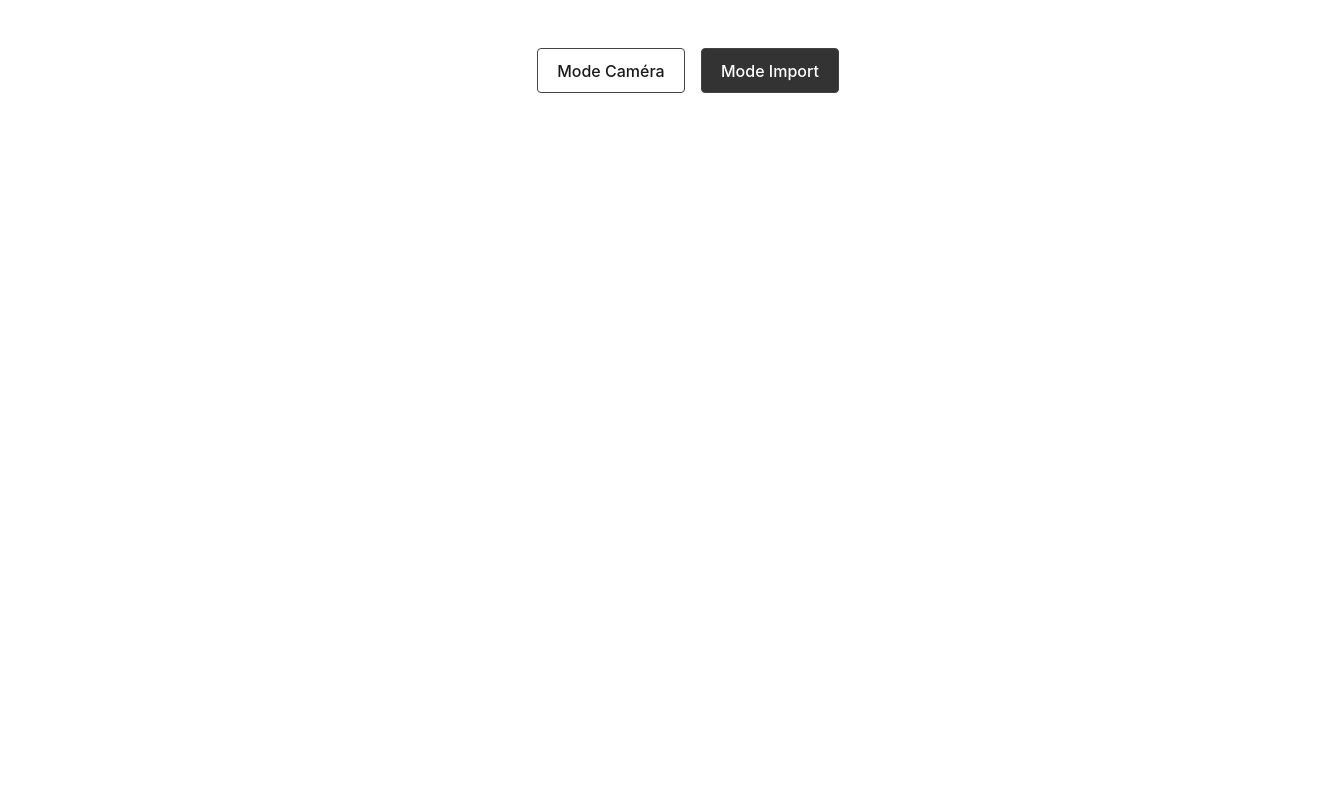
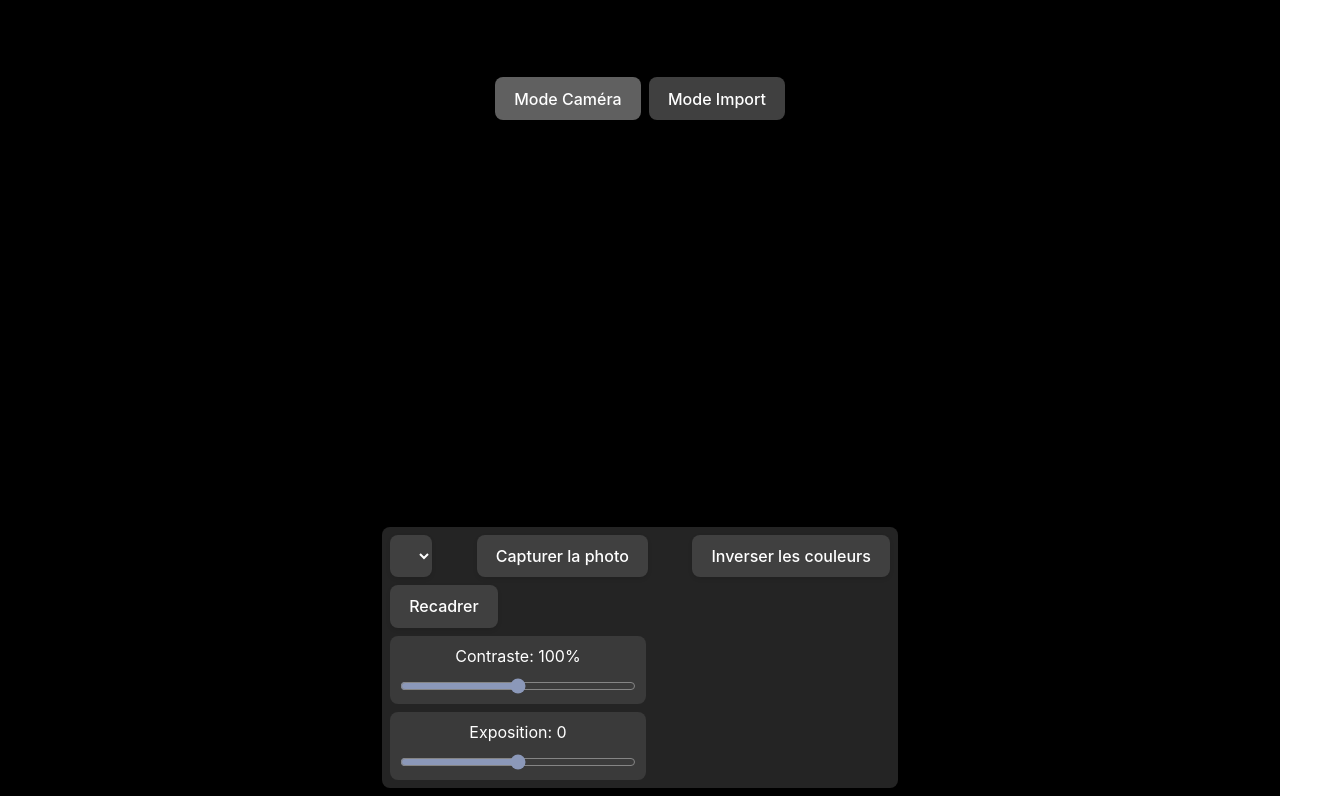
Before and after one commit to stevenbachimont/numerist, a Svelte app: page / in a window 1280 px wide. Shown: the part 204-1000 px from the top of the page, 1344 px wide, since content can reach past the window. Built offline with nearby package versions, Linux system fonts and the light colour scheme.

Commit message:
interface

```diff
--- a/src/routes/+page.svelte
+++ b/src/routes/+page.svelte
@@ -37,6 +37,10 @@
   let mode = 'camera'; // 'camera' ou 'import'
   let isDragging = false;
   let imageFile = null;
+
+  let capturedPhotos = [];
+  let selectedPhoto = null;
+  let isCapturing = false;  // Pour éviter les captures multiples
 
   let updateDisplay = () => {
     if (!videoElement || !displayCanvas) return;
@@ -130,15 +134,20 @@
   }
 
   function capturePhoto() {
-    // Utiliser le canvas d'affichage pour la capture
+    if (isCapturing) return;  // Si déjà en train de capturer, on ignore
+    isCapturing = true;
+
     canvasElement.width = displayCanvas.width;
     canvasElement.height = displayCanvas.height;
     context.drawImage(displayCanvas, 0, 0);
 
     const imageBase64 = canvasElement.toDataURL('image/jpeg');
-    const imageElement = document.createElement('img');
-    imageElement.src = imageBase64;
-    document.body.appendChild(imageElement);
+    capturedPhotos = [{ src: imageBase64, timestamp: Date.now() }, ...capturedPhotos];
+
+    // Réinitialiser après un court délai
+    setTimeout(() => {
+      isCapturing = false;
+    }, 500);  // 500ms de délai avant de permettre une nouvelle capture
   }
 
   function handleKeydown(event) {
@@ -155,6 +164,31 @@
     cropArea.height = cropArea.width;
     cropArea.x = (canvasRect.width - cropArea.width) / 2;
     cropArea.y = (canvasRect.height - cropArea.height) / 2;
+  }
+
+  function getTouchPosition(touch, element) {
+    const rect = element.getBoundingClientRect();
+    return {
+      x: touch.clientX - rect.left,
+      y: touch.clientY - rect.top
+    };
+  }
+
+  function handleTouchStart(event) {
+    const touch = event.touches[0];
+    const pos = getTouchPosition(touch, displayCanvas);
+    handleCropMouseDown({ clientX: touch.clientX, clientY: touch.clientY });
+  }
+
+  function handleTouchMove(event) {
+    if (event.touches.length === 1) {
+      const touch = event.touches[0];
+      handleCropMouseMove({ clientX: touch.clientX, clientY: touch.clientY });
+    }
+  }
+
+  function handleTouchEnd() {
+    handleCropMouseUp();
   }
 
   function handleCropMouseDown(event) {
@@ -495,6 +529,14 @@
     }
   }
 
+  function openModal(photo) {
+    selectedPhoto = photo;
+  }
+
+  function closeModal() {
+    selectedPhoto = null;
+  }
+
   onMount(() => {
     // Initialiser les contextes avec willReadFrequently
     context = initCanvas(canvasElement);
@@ -553,6 +595,9 @@
     {#if mode === 'import' && !imageFile}
       <div
         class="drop-zone {isDragging ? 'dragging' : ''}"
+        role="button"
+        aria-label="Zone de dépôt d'image"
+        tabindex="0"
         on:dragenter={handleDragEnter}
         on:dragover|preventDefault
         on:dragleave={handleDragLeave}
@@ -577,10 +622,14 @@
     {#if isCropping}
       <div
         class="crop-overlay"
+        role="presentation"
         on:mousedown={handleCropMouseDown}
         on:mousemove={handleCropMouseMove}
         on:mouseup={handleCropMouseUp}
         on:mouseleave={handleCropMouseUp}
+        on:touchstart|preventDefault={handleTouchStart}
+        on:touchmove|preventDefault={handleTouchMove}
+        on:touchend|preventDefault={handleTouchEnd}
       >
         <div
           class="crop-area"
@@ -664,6 +713,30 @@
       </div>
     </div>
   </div>
+
+  {#if capturedPhotos.length > 0}
+    <div class="photo-grid">
+      {#each capturedPhotos as photo}
+        <div class="photo-item">
+          <img src={photo.src} alt="Capture {new Date(photo.timestamp).toLocaleTimeString()}" />
+          <div class="photo-overlay">
+            <button class="photo-action" on:click={() => openModal(photo)}>
+              Agrandir
+            </button>
+          </div>
+        </div>
+      {/each}
+    </div>
+  {/if}
+
+  {#if selectedPhoto}
+    <div class="modal-overlay" on:click={closeModal}>
+      <div class="modal-content" on:click|stopPropagation>
+        <img src={selectedPhoto.src} alt="Photo agrandie" />
+        <button class="modal-close" on:click={closeModal}>×</button>
+      </div>
+    </div>
+  {/if}
 </div>
 
 <style>
@@ -672,24 +745,79 @@
     padding: 0;
     overflow-y: auto;
     min-height: 100vh;
+    background: #000000;
   }
 
   .container {
     display: flex;
     flex-direction: column;
     align-items: center;
-    gap: 1rem;
+    gap: 0.5rem;
     padding: 0.5rem;
     width: 100vw;
     box-sizing: border-box;
-    min-height: 100vh;
+    min-height: calc(100vh - 1rem);
   }
 
   .video-container {
     position: relative;
     width: 100vw;
     height: auto;
-    aspect-ratio: 3/4;  /* Plus haut que large pour le mobile */
+    aspect-ratio: 3/4;
+  }
+
+  /* Style desktop */
+  @media (min-width: 1024px) {
+    .container {
+      flex-direction: column;
+      align-items: center;
+      justify-content: center;
+      gap: 0.5rem;
+      padding: 1rem;
+      max-width: 600px;
+      margin: 0 auto;
+      height: 100vh;
+    }
+
+    .video-container {
+      width: 100%;
+      max-width: 500px;
+      aspect-ratio: 4/3;
+    }
+
+    .controls {
+      width: 100%;
+      max-width: 500px;
+      margin-top: 0.5rem;
+      background: rgba(40, 40, 40, 0.9);
+      padding: 0.5rem;
+      border-radius: 12px;
+      box-shadow: 0 2px 8px rgba(0, 0, 0, 0.1);
+    }
+
+    .control-group {
+      display: grid;
+      grid-template-columns: repeat(2, 1fr);
+      gap: 0.5rem;
+    }
+
+    button, select {
+      width: auto;
+    }
+  }
+
+  /* Style tablette */
+  @media (min-width: 768px) and (max-width: 1023px) {
+    .container {
+      padding: 1rem;
+      max-width: 600px;
+      margin: 0 auto;
+    }
+
+    .video-container {
+      width: 80%;
+      max-width: 600px;
+    }
   }
 
   video {
@@ -700,64 +828,44 @@
   .controls {
     width: 100%;
     padding: 0.5rem;
-    background: rgba(0, 0, 0, 0.8);
+    background: rgba(40, 40, 40, 0.9);
     gap: 0.5rem;
-    margin-top: 1rem;
+    margin-top: 0.5rem;
     border-radius: 8px;
-    position: relative;  /* Assure que les contrôles restent dans le flux */
+    position: relative;
+    display: flex;
+    flex-direction: column;
+    gap: 0.5rem;
   }
 
   .control-group {
+    display: flex;
     flex-direction: column;
     width: 100%;
+    gap: 0.5rem;
   }
 
   .slider-control {
     width: 100%;
     min-width: unset;
+    display: flex;
+    flex-direction: column;
+    gap: 0.5rem;
+    background: rgba(60, 60, 60, 0.9);
+    padding: 0.5rem;
+    border-radius: 8px;
+    color: #ffffff;
   }
 
-  @media (min-width: 768px) {
-    .container {
-      padding: 1rem;
-    }
-
+  @media (min-width: 1024px) {
     .control-group {
       flex-direction: row;
-    }
-
-    .controls {
-      padding: 1.5rem;
+      flex-wrap: wrap;
+      justify-content: space-between;
     }
 
     .slider-control {
-      min-width: 200px;
-    }
-  }
-
-  /* Ajuster les boutons pour mobile */
-  button {
-    width: 100%;
-    margin: 0.2rem 0;
-  }
-
-  @media (min-width: 768px) {
-    button {
-      width: auto;
-      margin: 0;
-    }
-  }
-
-  /* Ajuster le sélecteur de caméra */
-  select {
-    width: 100%;
-    margin: 0.2rem 0;
-  }
-
-  @media (min-width: 768px) {
-    select {
-      width: auto;
-      min-width: 200px;
+      width: 48%;
     }
   }
 
@@ -773,28 +881,28 @@
 
   button {
     padding: 0.7rem 1.2rem;
-    background-color: #333;
+    background-color: #404040;
     color: white;
-    border: 1px solid #444;
-    border-radius: 4px;
+    border: none;
+    border-radius: 8px;
     cursor: pointer;
     font-weight: 500;
     transition: all 0.2s ease;
+    box-shadow: 0 2px 4px rgba(0, 0, 0, 0.1);
   }
 
   button:hover {
-    background-color: #444;
-    border-color: #666;
+    background-color: #505050;
   }
 
   select {
     padding: 0.7rem;
-    border-radius: 4px;
-    background: #333;
+    border-radius: 8px;
+    background: #404040;
     color: white;
-    border: 1px solid #444;
+    border: none;
     cursor: pointer;
-    min-width: 200px;
+    box-shadow: 0 2px 4px rgba(0, 0, 0, 0.1);
   }
 
   select:focus {
@@ -881,25 +989,16 @@
     cursor: s-resize;
   }
 
-  /* Groupe de contrôles spécifiques */
-  .control-group {
-    display: flex;
-    gap: 1rem;
-    align-items: center;
-    padding: 0.5rem;
-    border-radius: 4px;
-  }
-
   /* Style pour les boutons actifs */
   button.active {
-    background-color: #fff;
-    color: #1a1a1a;
+    background-color: #606060;
+    color: white;
   }
 
   .mode-selector {
     display: flex;
-    gap: 1rem;
-    margin-bottom: 1rem;
+    gap: 0.5rem;
+    margin-bottom: 0.5rem;
   }
 
   .drop-zone {
@@ -949,8 +1048,10 @@
 
   @media (orientation: portrait) {
     .video-container {
-      height: 70vh;  /* Plus grand pour mieux voir l'image */
+      height: 60vh;
       aspect-ratio: unset;
+      margin: 0;
+      padding: 0;
     }
 
     .display-canvas {
@@ -958,5 +1059,167 @@
       height: 100%;
       object-fit: cover;
     }
+
+    .controls {
+      height: 30vh;
+      overflow-y: auto;
+      margin-top: 0;
+      padding: 0.25rem;
+      gap: 0.25rem;
+    }
+
+    button {
+      padding: 0.4rem 0.8rem;
+      font-size: 0.9rem;
+      min-height: 36px;
+    }
+
+    select {
+      padding: 0.4rem;
+      font-size: 0.9rem;
+      height: 36px;
+    }
+
+    .slider-control {
+      padding: 0.25rem;
+      font-size: 0.9rem;
+    }
+
+    .slider-control label {
+      font-size: 0.85rem;
+    }
+
+    .mode-selector {
+      gap: 0.25rem;
+      margin-bottom: 0.25rem;
+    }
+
+    .control-group {
+      gap: 0.25rem;
+    }
+
+    .photo-grid {
+      height: 8vh;
+      overflow-x: auto;
+      display: flex;
+      flex-wrap: nowrap;
+      gap: 0.15rem;
+      padding: 0.15rem;
+      margin-top: 0.25rem;
+    }
+
+    .photo-item {
+      flex: 0 0 auto;
+      width: calc(8vh - 0.3rem);
+      height: calc(8vh - 0.3rem);
+    }
+
+    .photo-action {
+      padding: 0.2rem 0.4rem;
+      font-size: 0.75rem;
+    }
+  }
+
+  input[type="range"] {
+    accent-color: #8b98b9;
+  }
+
+  .photo-grid {
+    width: 100%;
+    max-width: 500px;
+    display: grid;
+    grid-template-columns: repeat(auto-fill, minmax(100px, 1fr));
+    gap: 0.5rem;
+    padding: 0.5rem;
+    background: rgba(40, 40, 40, 0.9);
+    border-radius: 8px;
+    margin-top: 0.5rem;
+  }
+
+  .photo-item {
+    position: relative;
+    aspect-ratio: 1;
+    overflow: hidden;
+    border-radius: 4px;
+  }
+
+  .photo-item img {
+    width: 100%;
+    height: 100%;
+    object-fit: cover;
+  }
+
+  .photo-overlay {
+    position: absolute;
+    top: 0;
+    left: 0;
+    right: 0;
+    bottom: 0;
+    background: rgba(0, 0, 0, 0.5);
+    display: flex;
+    align-items: center;
+    justify-content: center;
+    opacity: 0;
+    transition: opacity 0.2s;
+  }
+
+  .photo-item:hover .photo-overlay {
+    opacity: 1;
+  }
+
+  .photo-action {
+    padding: 0.3rem 0.6rem;
+    font-size: 0.8rem;
+  }
+
+  @media (min-width: 1024px) {
+    .container {
+      height: auto;  /* Permettre le défilement */
+      min-height: 100vh;
+    }
+  }
+
+  .modal-overlay {
+    position: fixed;
+    top: 0;
+    left: 0;
+    right: 0;
+    bottom: 0;
+    background: rgba(0, 0, 0, 0.9);
+    display: flex;
+    align-items: center;
+    justify-content: center;
+    z-index: 1000;
+  }
+
+  .modal-content {
+    position: relative;
+    max-width: 90vw;
+    max-height: 90vh;
+    margin: 20px;
+  }
+
+  .modal-content img {
+    max-width: 100%;
+    max-height: 90vh;
+    object-fit: contain;
+  }
+
+  .modal-close {
+    position: absolute;
+    top: -40px;
+    right: -40px;
+    background: none;
+    border: none;
+    color: white;
+    font-size: 2rem;
+    cursor: pointer;
+    padding: 10px;
+    box-shadow: none;
+  }
+
+  .modal-close:hover {
+    color: #ccc;
+    background: none;
   }
 </style>
```
